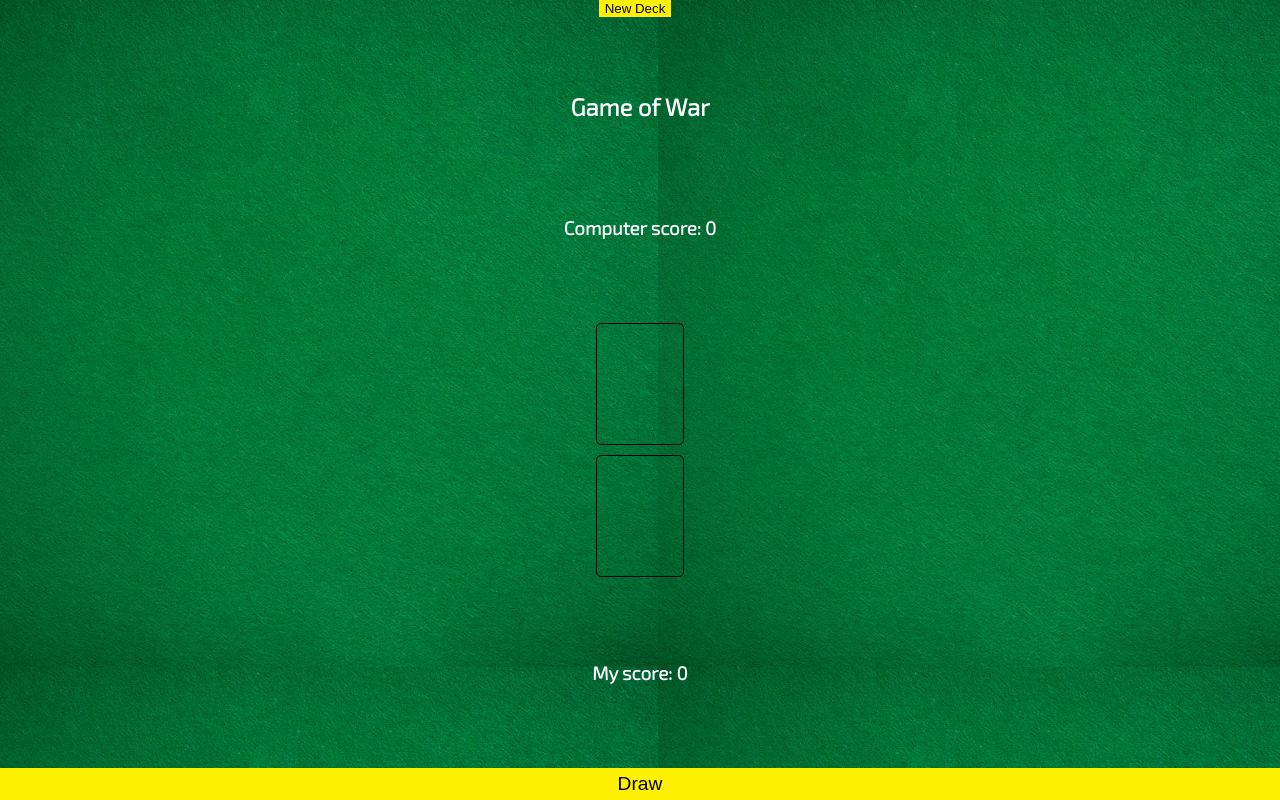
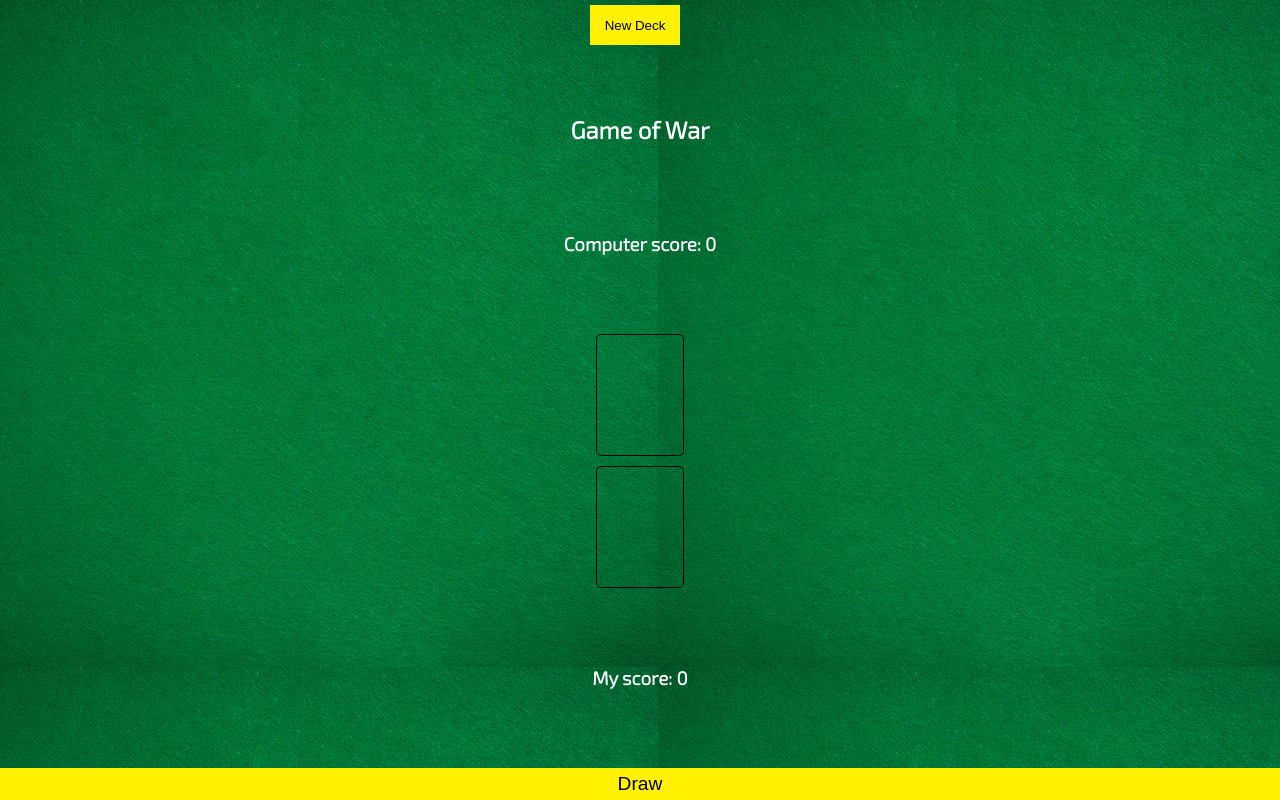
Before and after one commit to iam-opubo/Async-and-wait, a website built with Vite: page index.html in a window 1280 px wide. Built offline with nearby package versions, Linux system fonts and the light colour scheme.

```diff
--- a/index.css
+++ b/index.css
@@ -18,6 +18,16 @@
     background-color: #FFF100;
     cursor: pointer;
     border: none;
+}
+
+#new-deck {
+    width: 90px;
+    height: 40px;
+    margin-top: 5px;
+}
+
+#remaining{
+    margin-top: 15px;
 }
 
 
```
